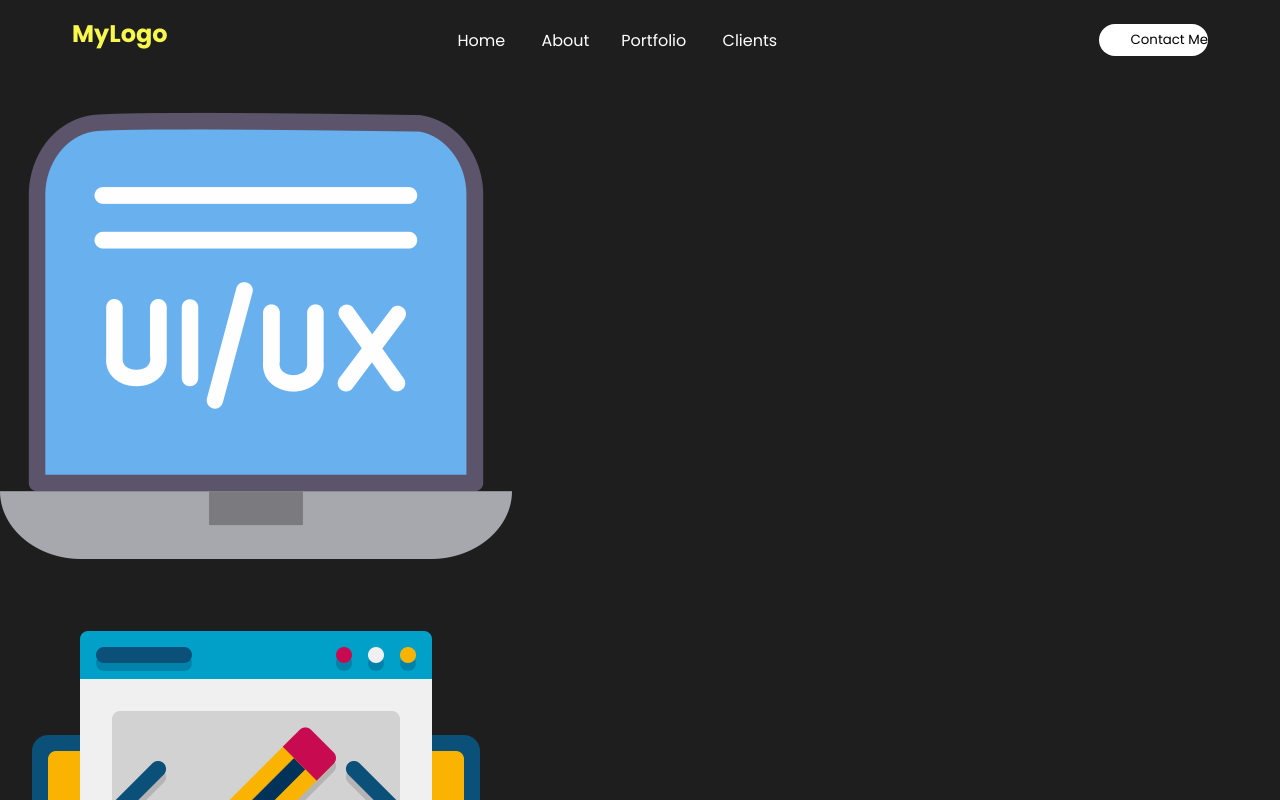
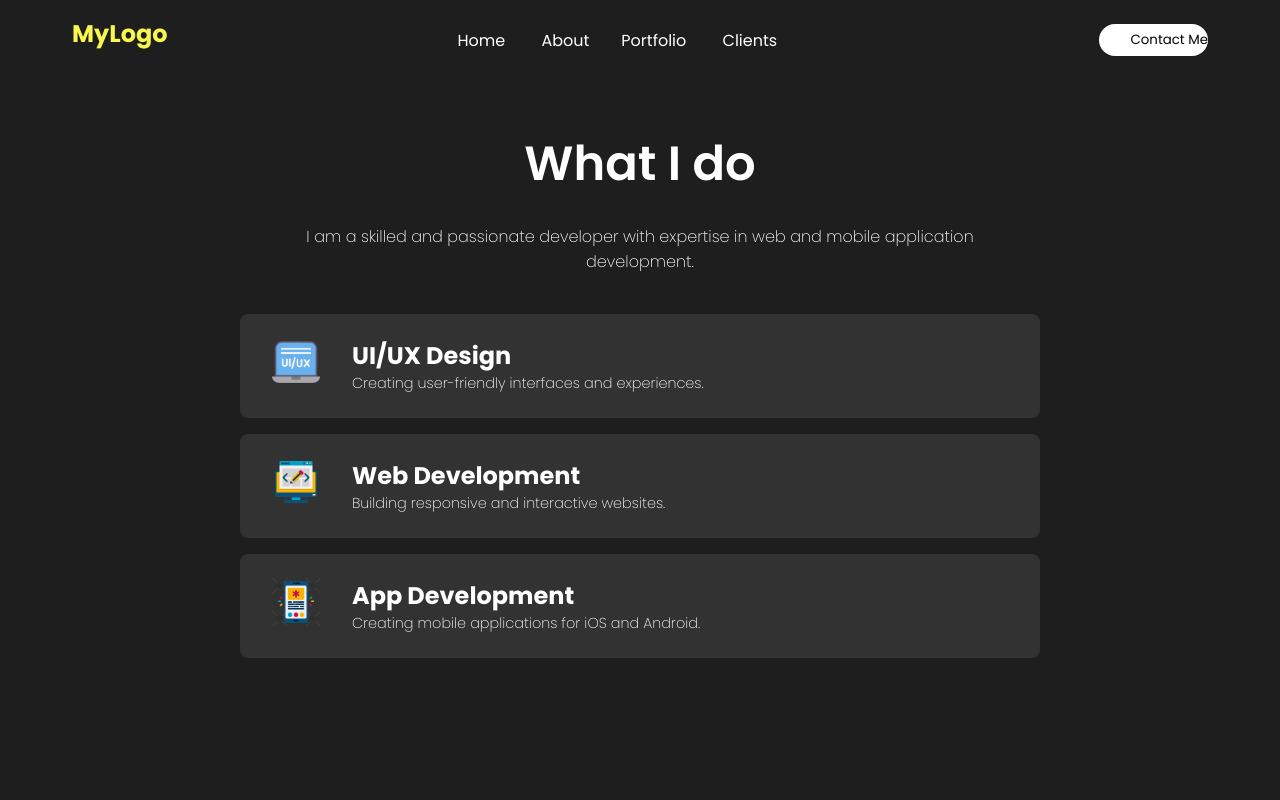
Before and after one commit to SylvesterFraide/portfolio_learn, a React (Vite) app: page /about in a window 1280 px wide. Shown: the top 800 px of the page. Built offline with nearby package versions, Linux system fonts and the light colour scheme; some icons are missing.

Commit message:
8th commit

```diff
--- a/src/App.jsx
+++ b/src/App.jsx
@@ -2,9 +2,9 @@ import React from "react";
 import "./App.css";
 import Nabar from "./Component/Navbar/Nabar";
 // import { Profile } from './Components/Home/Profile';
-import { BrowserRouter, Routes, Route} from "react-router-dom";
+import { BrowserRouter, Routes, Route } from "react-router-dom";
 import { Home } from "./Component/Pages/Home";
-import { About} from "./Component/Pages/About";
+import { About } from "./Component/Pages/About";
 import { Portfolio } from "./Component/Pages/Portfolio";
 import { Clients } from "./Component/Pages/Clients";
 // import Navbar from './Components/Header/Navbar';
@@ -22,7 +22,21 @@ function App() {
       />
       <Routes>
         <Route path="/" element={<Home />} />
-         <Route path="/about" element={<About />} />
+        <Route
+          path="/about"
+          element={
+            <About
+              skillTitle="What I do"
+              skillsDesc="I am a skilled and passionate developer with expertise in web and mobile application development."
+              h1="UI/UX Design"
+              p1="Creating user-friendly interfaces and experiences."
+              h2="Web Development"
+              p2="Building responsive and interactive websites."
+              h3="App Development"
+              p3="Creating mobile applications for iOS and Android."
+            />
+          }
+        />
         <Route path="/portfolio" element={<Portfolio />} />
         <Route path="/clients" element={<Clients />} />
       </Routes>
--- a/src/Component/Navbar/Nabar.jsx
+++ b/src/Component/Navbar/Nabar.jsx
@@ -8,10 +8,10 @@ const Nabar = ({home, about, portfolio, clients, btn, logo}) => {
     <nav className="navbar">
       <h2 className="logo">{logo}</h2>
       <div className="desktopMenu">
-        <Link className="listItems">{home}</Link>{" "}
-        <Link className="listItems">{about}</Link>
-        <Link className="listItems">{portfolio}</Link>{" "}
-        <Link className="listItems">{clients}</Link>
+        <Link to='/' className="listItems">{home}</Link>{" "}
+        <Link to='/about' className="listItems">{about}</Link>
+        <Link to='/portfolio' className="listItems">{portfolio}</Link>{" "}
+        <Link to='/clients' className="listItems">{clients}</Link>
       </div>
 
       <button className="desktopMenuBtn">
--- a/src/Component/Navbar/Navbar.css
+++ b/src/Component/Navbar/Navbar.css
@@ -1,4 +1,5 @@
 .navbar {
+    background: rgb(30, 30, 30);
   height: 5rem;
   width: 100vw;
   max-width: 75rem;
--- a/src/Component/Pages/About.css
+++ b/src/Component/Pages/About.css
@@ -0,0 +1,52 @@
+#skills {
+  overflow: hidden;
+  width: 100vw;
+  max-width: 65rem;
+  display: flex;
+  flex-direction: column;
+  align-items: center;
+  justify-content: center;
+  text-align: center;
+  margin: 0 auto;
+}
+
+.skillTitle {
+  font-size: 3rem;
+  font-weight: 600;
+  padding-top: 3rem;
+  margin-bottom: 1.5rem;
+}
+
+.skillsDesc {
+  font-weight: 200;
+  font-size: 1rem;
+  max-width: 50rem;
+  padding: 0 2rem;
+}
+
+.skillBars {
+    margin: 1.5rem;
+    width: 100vw;
+    max-width: 80%;
+    text-align: left;
+}
+
+.skillBar {
+    display: flex;
+    margin: 1rem;
+    padding: 1.5rem 2rem;
+    border-radius: 0.5rem;
+    background: rgb(50, 50, 50);
+}
+
+.skillBarImg {
+    object-fit: cover;
+    width: 3rem;
+    height: 3rem;
+    margin-right: 2rem;
+}
+
+.skillBarText> p {
+    font-size: 0.9rem;
+    font-weight: 200;
+}
```
Also changed, not shown: src/Component/Pages/About.jsx (line endings or trailing spaces). Lines whose indentation alone changed are shown as unchanged.
